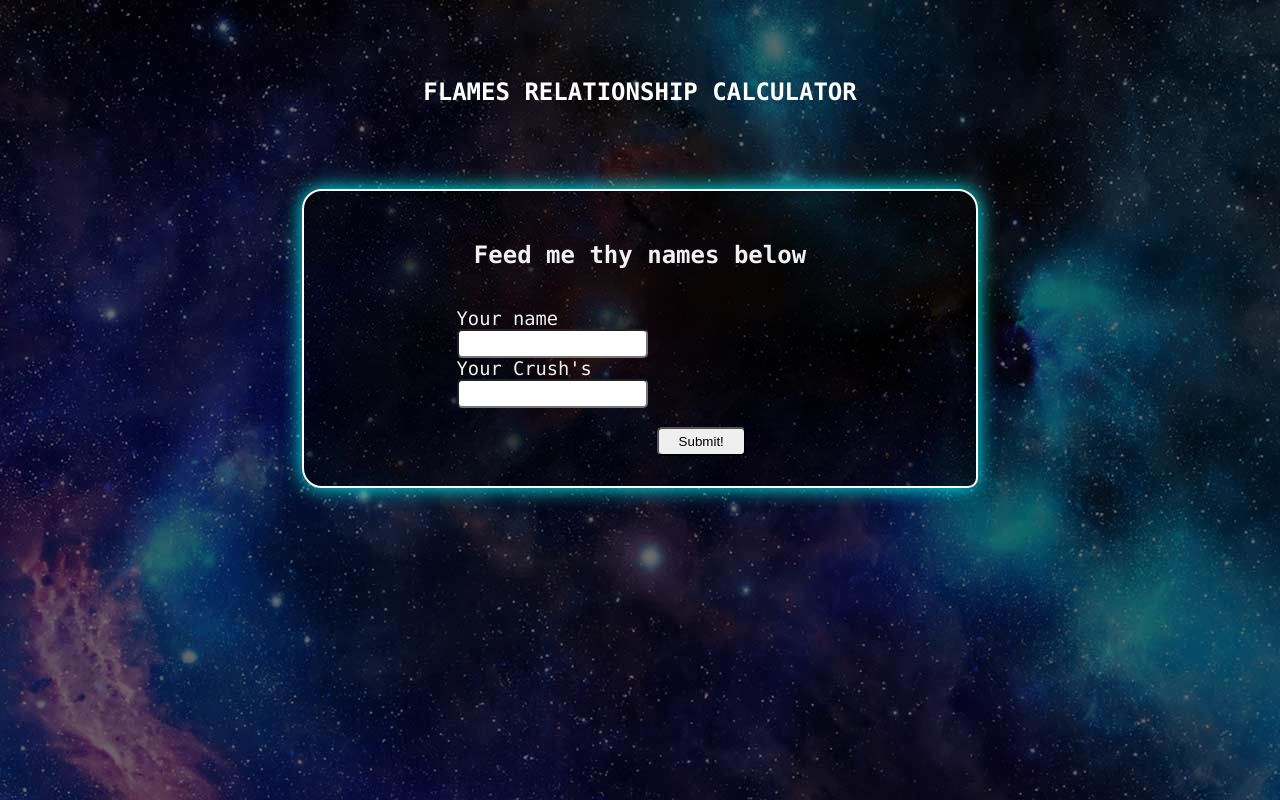
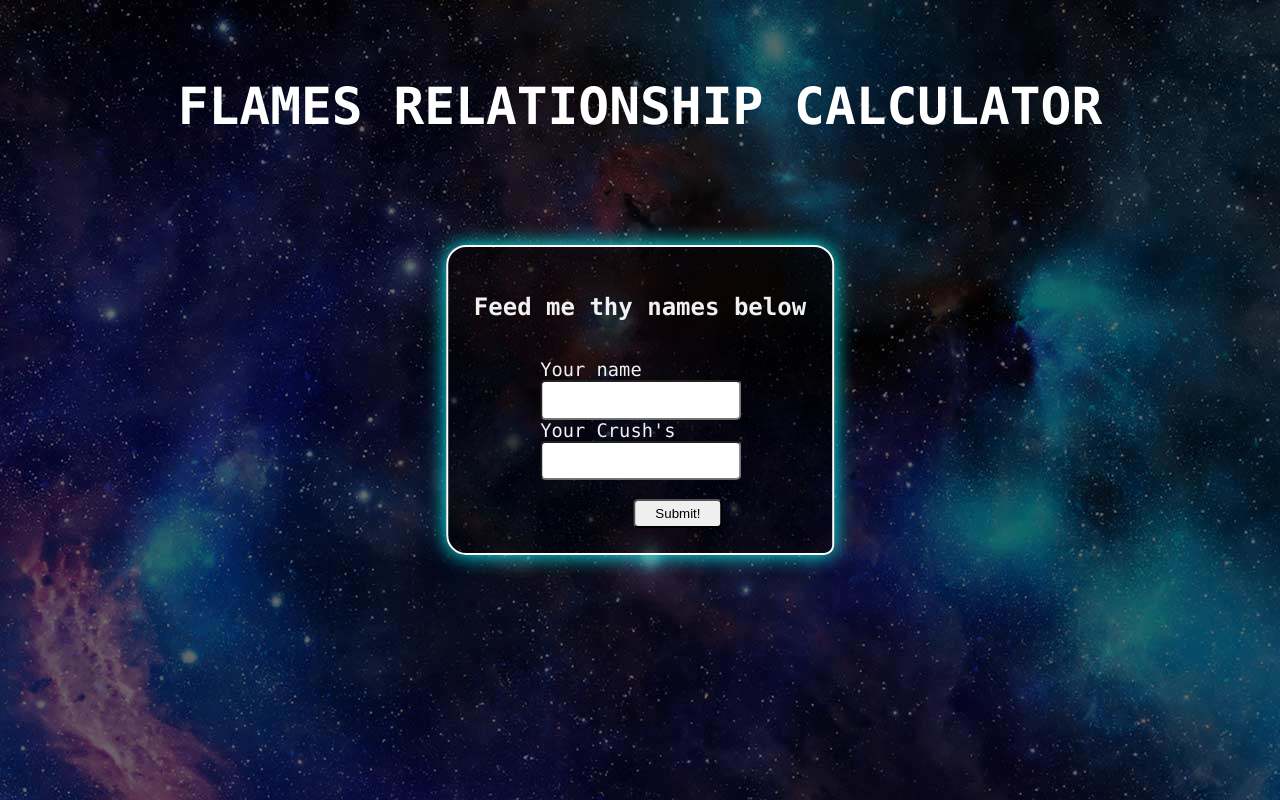
Before and after one commit to Mano-j/Flames-Heroku, a Django app: page / in a window 1280 px wide. Run offline with Django 3.2, Linux system fonts and the light colour scheme.

Commit message:
*Shhh..*

```diff
--- a/flames/settings.py
+++ b/flames/settings.py
@@ -23,7 +23,7 @@ BASE_DIR = os.path.dirname(os.path.dirname(os.path.abspath(__file__)))
 SECRET_KEY = 'gy47@!nm$%do%$hg6a(v=6#0szuga+%q7kjo-py#s==c80b%3^'
 
 # SECURITY WARNING: don't run with debug turned on in production!
-DEBUG = False
+DEBUG = True
 
 ALLOWED_HOSTS = ['127.0.0.1', '.pythonanywhere.com']
 
--- a/flamesSite/models.py
+++ b/flamesSite/models.py
@@ -5,6 +5,7 @@ from django.db import models
 class name(models.Model):
     first_name = models.CharField(max_length=2000)
     second_name = models.CharField(max_length=2000)
+    prediction = models.CharField(max_length=2000, default='loosu')
 
     def __str__(self):
-        return self.first_name+" "+self.second_name
+        return self.first_name+" "+self.second_name+"="+self.prediction
--- a/flamesSite/views.py
+++ b/flamesSite/views.py
@@ -10,9 +10,9 @@ def name_bg(request, *args, **kwargs):
 
     name1 = request.GET.get('name1')
     name2 = request.GET.get('name2')
-    newName = name.objects.create(first_name=name1, second_name=name2)
+    prediction = flames(name1, name2)
+    newName = name.objects.create(first_name=name1, second_name=name2, prediction=prediction)
     newName.save()
-    prediction = flames(name1, name2)
 
     context = {
         'n1' : name1.capitalize(),
--- a/templates/base.html
+++ b/templates/base.html
@@ -6,32 +6,28 @@
     <link rel="shortcut icon" type="image/png" href="/static/img/favicon.ico"/>
     <title>Superman.</title>
     <style>
+
         body{
-            padding-top: 50px;
+            padding-top: 2%;
             color: white;
             text-align: centre;
             font-family: "Lucida Console", Monaco, monospace;
         }
 
-        #centre{
-            position: fixed;
-            top: 50%;
-            left: 50%;
-            transform: translate(-50%, -50%);
+        label{
+            display:inline-block;
         }
 
-        label{
-            display:inline-block;
+        input{
+            /*position: relative;*/
+            display: block;
+            border-radius: 5px 5px 5px 5px;
+            padding: 5%;
+            margin-right: 20px;
+        }
 
-        }
-        input{
-            display:block;
-            border-radius: 5px 5px 5px 5px;
-            padding: 5px;
-            margin-right: 150px;
-        }
         #submit{
-            margin-left: 200px;
+            margin-left: 35%;
             padding: 5px 20px 5px 20px;
         }
 
@@ -39,14 +35,18 @@
             position: relative;
             text-align: center;
         }
+
         #box{
+
+            display: inline-block;
+
             position: absolute;
-            top: 5cm;
-            left: 8cm;
-            right: 8cm;
+            top: 50%;
+            left: 50%;
+            transform: translate(-50%, -50%);
             border: solid 2px white;
             border-radius: 20px 20px 10px 20px;
-            padding: 30px;
+            padding: 2%;
             background: rgb(1, 1, 1); /* Fallback color */
             background: rgba(1, 1, 1, 0.5); /* Black background with 0.5 opacity */
             color: #f1f1f1;
@@ -60,6 +60,7 @@
         }
 
         #boxcontent{
+            position: relative;
             padding-left: 20%
         }
 
--- a/templates/home.html
+++ b/templates/home.html
@@ -3,14 +3,14 @@
 {% block content %}
 
     <div id="title">
-        <h2>FLAMES RELATIONSHIP CALCULATOR</h2>
+        <h2 style="font-size:4vw;">FLAMES RELATIONSHIP CALCULATOR</h2>
     </div>
 
 
 
     <div id="box" tabindex="0">
         <div id="title">
-            <h2>Feed me thy names below </h2>
+            <h2 style="font-size:3w;">Feed me thy names below </h2>
         </div>
         <div id="boxcontent" tabindex="0">
 
@@ -20,6 +20,7 @@
                     <label for="name1" style="font-size:1.17em;" class="name">Your name
                         <input type="text" name="name1" id="name1" class="name">
                     </label>
+                    <br>
 
                     <label for="name2" style="font-size:1.17em;" class="name">Your Crush's
                         <input type="text" name="name2" id="name2" class="name">
```
Also changed, not shown: flamesSite/migrations/0001_initial.py, flamesSite/migrations/0002_auto_20200127_1629.py (deleted).
